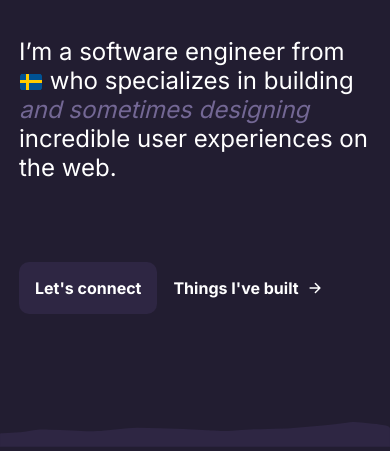
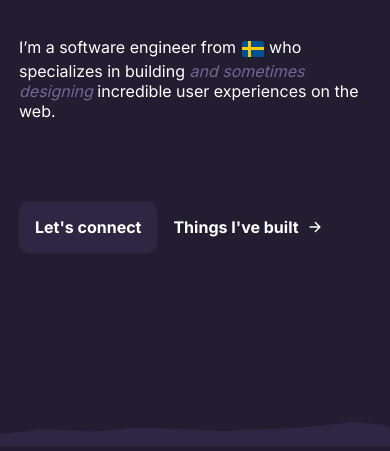
Before and after one commit to JacobWennebro/simple-portfolio, a plain HTML site: page index.html in a window 390 px wide. Shown: the part 393-844 px from the top of the page. Drawn offline with nearby package versions, Linux system fonts and the light colour scheme.

Commit message:
🎨 Fixed paragraph size for mobile

```diff
--- a/styles/cta.scss
+++ b/styles/cta.scss
@@ -40,8 +40,13 @@
         margin-top: 1rem;
         gap: 0;
         flex-direction: column-reverse;
-        &-content h2 {
-            font-size: 2.5rem;
+        &-content {
+            h2 {
+                font-size: 2.5rem;
+            }
+            p {
+                font-size: 1rem;
+            }
         }
         &-image img {
             border: 5px solid $secondary-marine;
```
Also changed, not shown: styles/main.css, 1 other file.
